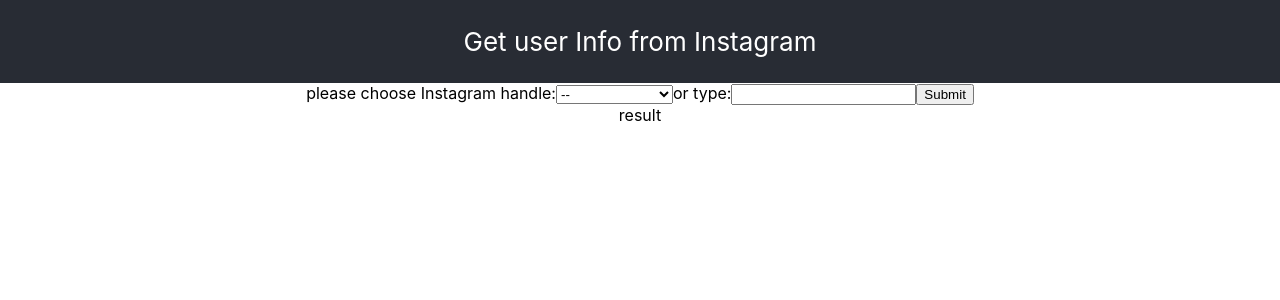
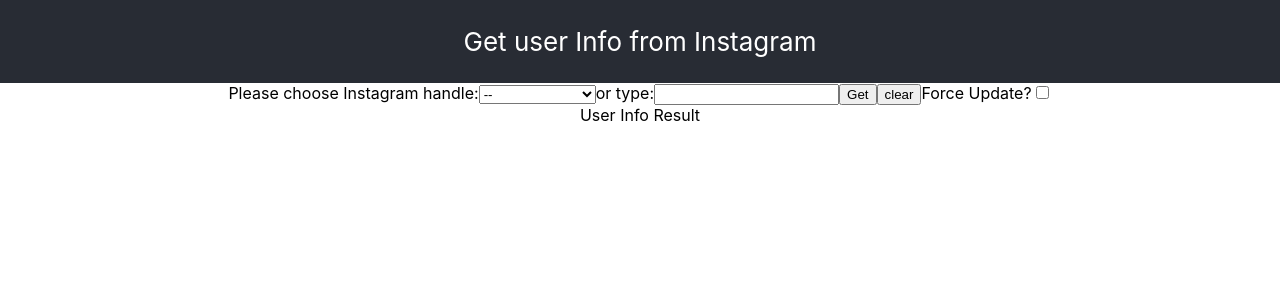
Before and after one commit to rzhao14/ReactAndExpress, a React (Create React App) app in the folder client/: page / in a window 1280 px wide. Shown: the top 300 px of the page. Built offline with nearby package versions, Linux system fonts and the light colour scheme.

Commit message:
add force update and update time

```diff
--- a/client/src/App.tsx
+++ b/client/src/App.tsx
@@ -4,19 +4,27 @@
 function App() {
   const [data, setData] = useState<any>(null);
   const [handle, setHandle] = useState('');
+  const [forceUpdate, setForceUpdate] = useState(false);
 
   const handleSubmit = useCallback(() => {
       if(handle && handle!==''){
-          fetch('/getUserInfo?handle=' + handle )
+          fetch(`/getUserInfo?handle=${handle}&force=${forceUpdate}`)
             .then((res) => res.json())
             .then((data) => setData(data))
       }
-  }, [handle])
+  }, [handle, forceUpdate])
+
+  const handleClear = useCallback(() => {
+    setData(null)
+}, [])
 
   const handleSelect = (e:React.ChangeEvent<HTMLSelectElement>) => {
      setData(null)
      setHandle(e.target.value)
  }
+ const handleChange = () => {
+  setForceUpdate(!forceUpdate);
+};
 
   const handles = [
     'mavrckco',
@@ -32,7 +40,7 @@
         <p>Get user Info from Instagram</p>
       </header>
         <div>
-         please choose Instagram handle:
+         Please choose Instagram handle:
              <select onChange={handleSelect}>
              <option value='' key='empty'>--</option>
                 {handles.map((handle)=>{
@@ -41,15 +49,21 @@
              </select>
          or type:
          <input type="text" name="handle" onChange={(e) => setHandle(e.target.value)} value={handle}/>
-         <input type="submit" value="Submit" onClick={handleSubmit} />
+         <input type="submit" value="Get" onClick={handleSubmit} />
+         <input type="submit" value="clear" onClick={handleClear} />
+         Force Update?
+         <input type="checkbox"
+                checked={forceUpdate}
+                onChange={handleChange} />
         </div>
-        <div>result</div>
+        <div>User Info Result</div>
         <div>
             {data && !data.error &&
             <ul>
-            <li>{data.fullName}</li>
-            <li>{data.biography}</li>
-            <li>{data.followerCount}</li>
+            <li>Full Name: {data.fullName}</li>
+            <li>Bio: {data.biography}</li>
+            <li>followers: {data.followerCount}</li>
+            <li>updated: {data.updatedTime}</li>
             {data.posts.map((post:any)=>{
                 return <li>{JSON.stringify(post)}</li>
             })}
```
Also changed, not shown: 1 other file (tests, documents, lock files or other folders).
